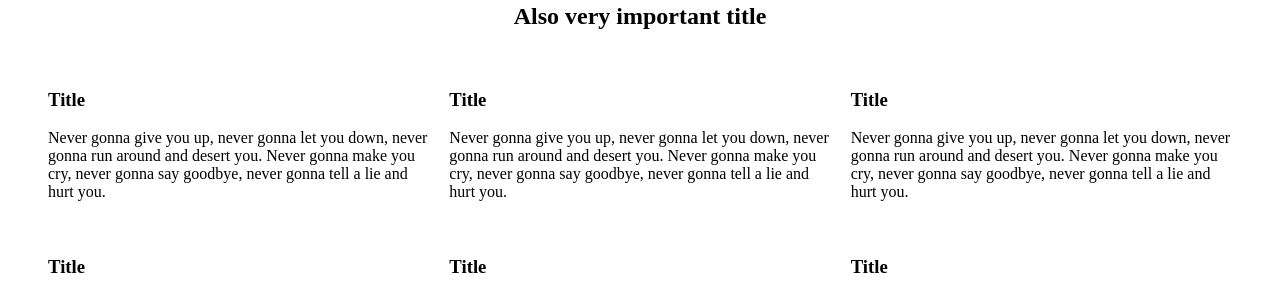
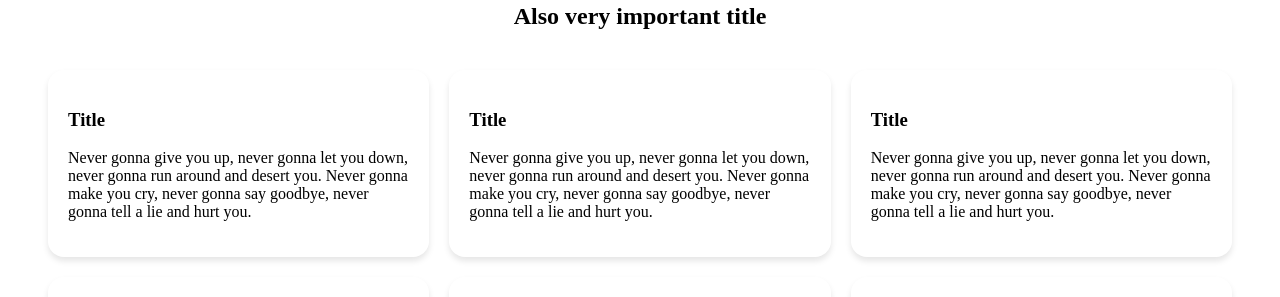
Before and after one commit to Artur023/my-project, a Next.js app: page / in a window 1280 px wide. Shown: the part 469-766 px from the top of the page. Built offline with nearby package versions, Linux system fonts and the light colour scheme.

Commit message:
css glass

```diff
--- a/styles/HomeStyles.ts
+++ b/styles/HomeStyles.ts
@@ -11,8 +11,8 @@ export const MainSection = styled.section`
   margin-bottom: 40px;
   gap: 20px;
   padding: 20px;
-  background: rgba(255, 255, 255, 0.1); /* Прозрачный фон */
-  backdrop-filter: blur(10px); /* Эффект размытия */
+  background: rgba(255, 255, 255, 0.1);
+  backdrop-filter: blur(10px);
   border-radius: 16px;
   box-shadow: 0 4px 6px rgba(0, 0, 0, 0.1);
 
@@ -72,6 +72,15 @@ export const Grid = styled.div`
 
 export const GridItem = styled.div`
   text-align: left;
+  background: rgba(255, 255, 255, 0.1);
+  backdrop-filter: blur(10px);
+  border-radius: 16px;
+  box-shadow: 0 4px 6px rgba(0, 0, 0, 0.1);
+  padding: 20px;
+
+  @media (max-width: 768px) {
+    flex-direction: column;
+  }
 `;
 
 export const FooterSection = styled.section`
```
Also changed, not shown: app/globals.css (+0 -14 lines), styles/StyledTextField.ts (+19 -0 lines).
